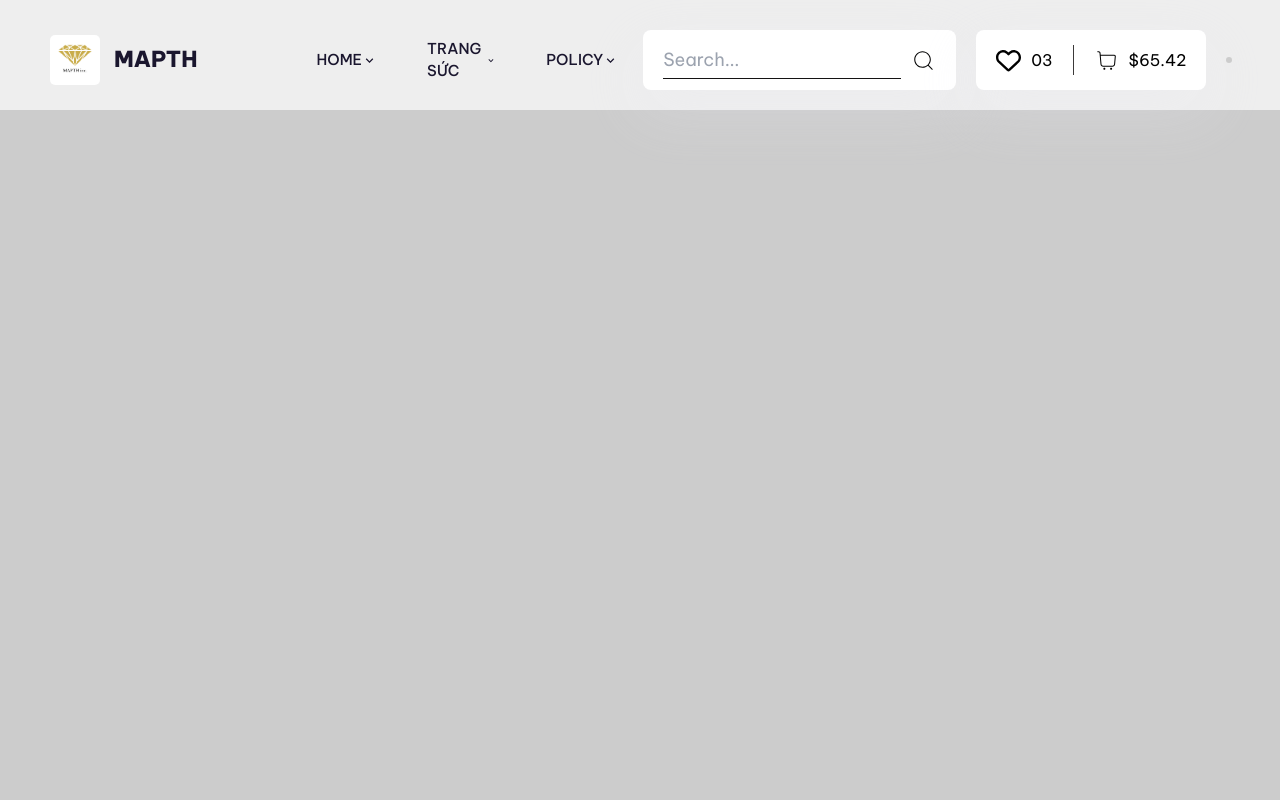
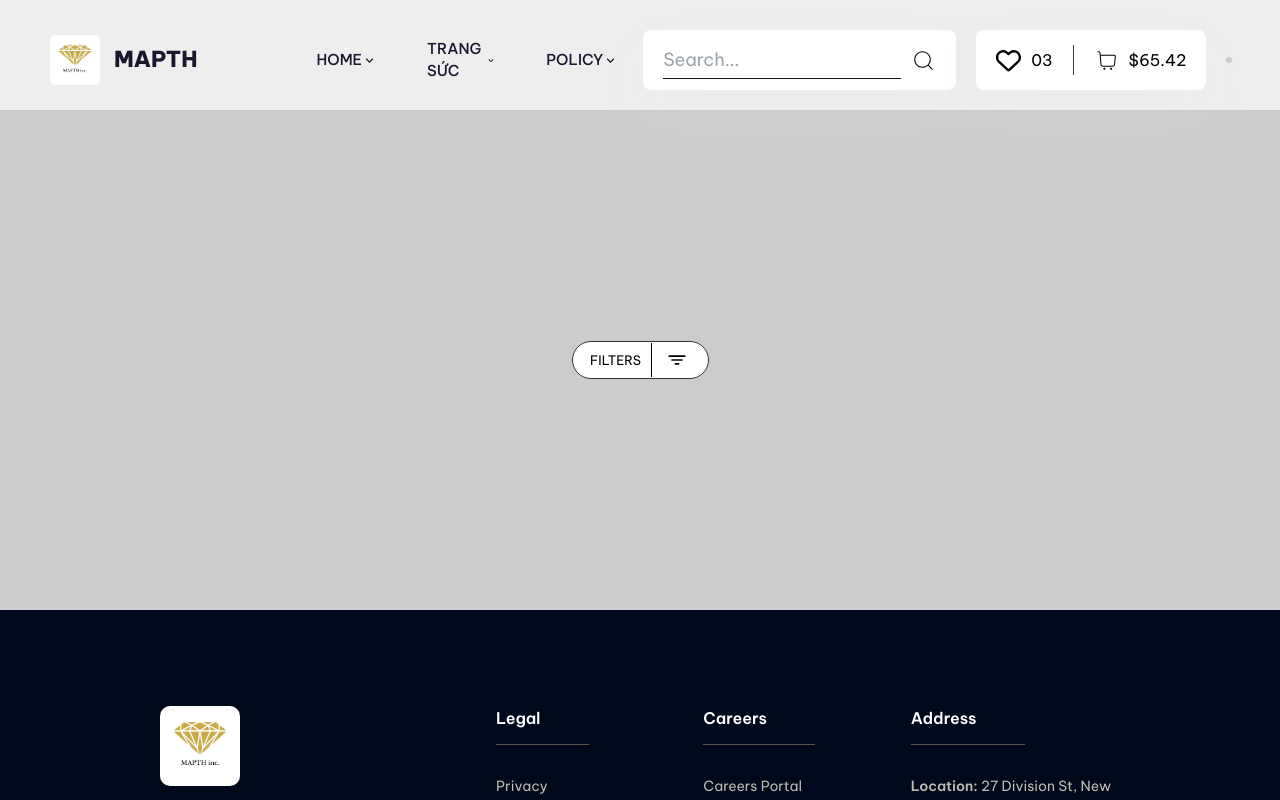
Before and after one commit to MinhTranTuan3112/DiamondShop_PRN, a React (Vite) app in the folder DiamondShop.WebApp/: page / in a window 1280 px wide. Shown: the top 800 px of the page. Built offline with nearby package versions, Linux system fonts and the light colour scheme.

Commit message:
Filter Component UI

```diff
--- /dev/null
+++ b/DiamondShop.WebApp/src/Components/Layout/Filter/index.tsx
@@ -0,0 +1,103 @@
+import { useState } from "react";
+import { IoFilterSharp } from "react-icons/io5";
+import "./style.css";
+
+export default function Filter() {
+  const FilterList = [
+    {
+      category: "Concept",
+      options: ["Lifestyle", "Sport", "Culture"],
+    },
+    {
+      category: "Range",
+      options: ["Men", "Women"],
+    },
+    {
+      category: "Type",
+      options: ["Lifestyle", "Sport", "Culture"],
+    },
+    {
+      category: "Material",
+      options: ["Lifestyle", "Sport", "Culture"],
+    },
+    {
+      category: "Color",
+      options: ["Lifestyle", "Sport", "Culture"],
+    },
+  ];
+  const [openFilter, setOpenFilter] = useState(false);
+  const [curSelect, setCurSelect] = useState("");
+
+  const tempSelect = curSelect;
+  function handleOpenSelect(item: string) {
+    setCurSelect(tempSelect === item ? "" : item);
+  }
+
+  function handleOpenFilter() {
+    setOpenFilter(!openFilter);
+    setCurSelect("");
+  }
+
+  return (
+    <>
+      <div className="filter-desk">
+        <button
+          onClick={() => handleOpenFilter()}
+          className={openFilter ? "filter-toggle static" : "filter-toggle"}
+        >
+          <div className="filter-left">FILTERS</div>
+          <div className="filter-right">
+            <IoFilterSharp className="filter-icon" />
+          </div>
+        </button>
+
+        {FilterList.map((filter, index) => (
+          <div
+            key={index}
+            className={
+              openFilter
+                ? "filter-desk-category active"
+                : "filter-desk-category"
+            }
+          >
+            <div
+              className="filter-desk-btn"
+              onClick={() => handleOpenSelect(filter.category)}
+            >
+              <div className="filter-left">{filter.category}</div>
+              <div className="filter-right">All</div>
+            </div>
+            <div
+              className={
+                curSelect === filter.category
+                  ? "filter-desk-option active"
+                  : "filter-desk-option"
+              }
+            >
+              <ul className="filter-list">
+                {filter.options.map((option, optionIndex) => (
+                  <li key={optionIndex} className="filter-item">
+                    <a href="" className="filter-select">
+                      {option}
+                    </a>
+                  </li>
+                ))}
+              </ul>
+            </div>
+          </div>
+        ))}
+        <div
+          className={
+            openFilter ? "filter-desk-category active" : "filter-desk-category"
+          }
+        >
+          <div className="filter-desk-btn">
+            <div className="filter-left" onClick={() => setCurSelect("")}>
+              Reset
+            </div>
+          </div>
+        </div>
+      </div>
+    </>
+  );
+}
--- /dev/null
+++ b/DiamondShop.WebApp/src/Components/Layout/Filter/style.css
@@ -0,0 +1,115 @@
+.filter-toggle {
+  position: absolute;
+  z-index: 5;
+  width: 137px;
+  height: 38px;
+  padding: 0 0 0 8px;
+  margin: 0 16px;
+  display: flex;
+  align-items: center;
+  border-radius: 40px;
+  cursor: pointer;
+  border: 1px solid #373737;
+  color: inherit;
+  background: #fff;
+  transition: opacity 0.3s ease-out;
+  font-size: 1.3rem;
+  font-weight: 400;
+  line-height: 14px;
+}
+
+.filter-toggle.static {
+  position: static;
+  z-index: 5;
+  transition: position 0.3 ease-in-out;
+}
+
+.filter-desk-btn {
+  min-width: 140px;
+  height: 38px;
+  padding: 0 0 0 8px;
+  display: flex;
+  align-items: center;
+  border-radius: 40px;
+  cursor: pointer;
+  border: 1px solid #373737;
+  color: inherit;
+  background: #fff;
+  transition: opacity 0.3s ease-out;
+  font-size: 1.3rem;
+  font-weight: 400;
+  line-height: 14px;
+}
+
+.filter-left {
+  display: flex;
+  align-items: center;
+  justify-content: center;
+  border-right: 1px solid #000;
+  width: 56%;
+  padding: 10px 14px;
+}
+
+.filter-left:last-child {
+  border: none;
+  width: 100%;
+}
+
+.filter-right {
+  display: flex;
+  align-items: center;
+  justify-content: center;
+  margin-right: 5px;
+  width: 44%;
+}
+
+.filter-icon {
+  width: 18px;
+  height: 22px;
+}
+
+.filter-desk {
+  display: flex;
+  align-items: center;
+  justify-content: center;
+  position: relative;
+  text-transform: uppercase;
+}
+
+.filter-desk-category {
+  min-width: 136px;
+  margin: 0 16px;
+  opacity: 0;
+  visibility: hidden;
+  transition: opacity 0.3s ease-out, visibility 0.3s ease-out;
+}
+
+.filter-desk-category.active {
+  opacity: 1;
+  visibility: visible;
+}
+
+.filter-desk-option {
+  position: absolute;
+  top: 120%;
+  background: #fff;
+  border: 1px solid #373737;
+  border-radius: 4px;
+  padding: 16px;
+  width: 11.5%;
+  transition: all 0.3s ease;
+  text-transform: capitalize;
+  align-content: center;
+  transition: all 0.5s ease, opacity 0.5s ease;
+  opacity: 0;
+  transform: translateY(-10px);
+}
+
+.filter-desk-option.active {
+  opacity: 1;
+  transform: translateY(0);
+}
+
+.filter-item {
+  margin: 10px 0px;
+}
--- a/DiamondShop.WebApp/src/Components/Layout/Header/index.tsx
+++ b/DiamondShop.WebApp/src/Components/Layout/Header/index.tsx
@@ -58,7 +58,7 @@ const Product = [
 export default function Header() {
   const [isActive, setIsActive] = useState("");
   return (
-    <header className="header fixed ">
+    <header className="header fixed">
       <div className="top-bar">
         {/* Logo */}
         <Link to={"/"} className="logo">
--- a/DiamondShop.WebApp/src/Components/Layout/Header/style.css
+++ b/DiamondShop.WebApp/src/Components/Layout/Header/style.css
@@ -1,6 +1,8 @@
 .header {
   height: 110px;
   background-color: #eee;
+  position: relative;
+  z-index: 10;
 }
 
 .header.fixed {
--- a/DiamondShop.WebApp/src/pages/Home/index.tsx
+++ b/DiamondShop.WebApp/src/pages/Home/index.tsx
@@ -1,11 +1,22 @@
 import Header from "../../Components/Layout/Header";
 import Footer from "../../Components/Layout/Footer";
+import Filter from "../../Components/Layout/Filter";
 
 export default function Home() {
   return (
     <div className="">
       <Header />
-      <div style={{ height: "1000px", background: "#ccc" }}></div>
+      <div
+        style={{
+          height: "500px",
+          background: "#ccc",
+          display: "flex",
+          alignItems: "center",
+          justifyContent: "center",
+        }}
+      >
+        <Filter />
+      </div>
       <Footer />
     </div>
   );
```
